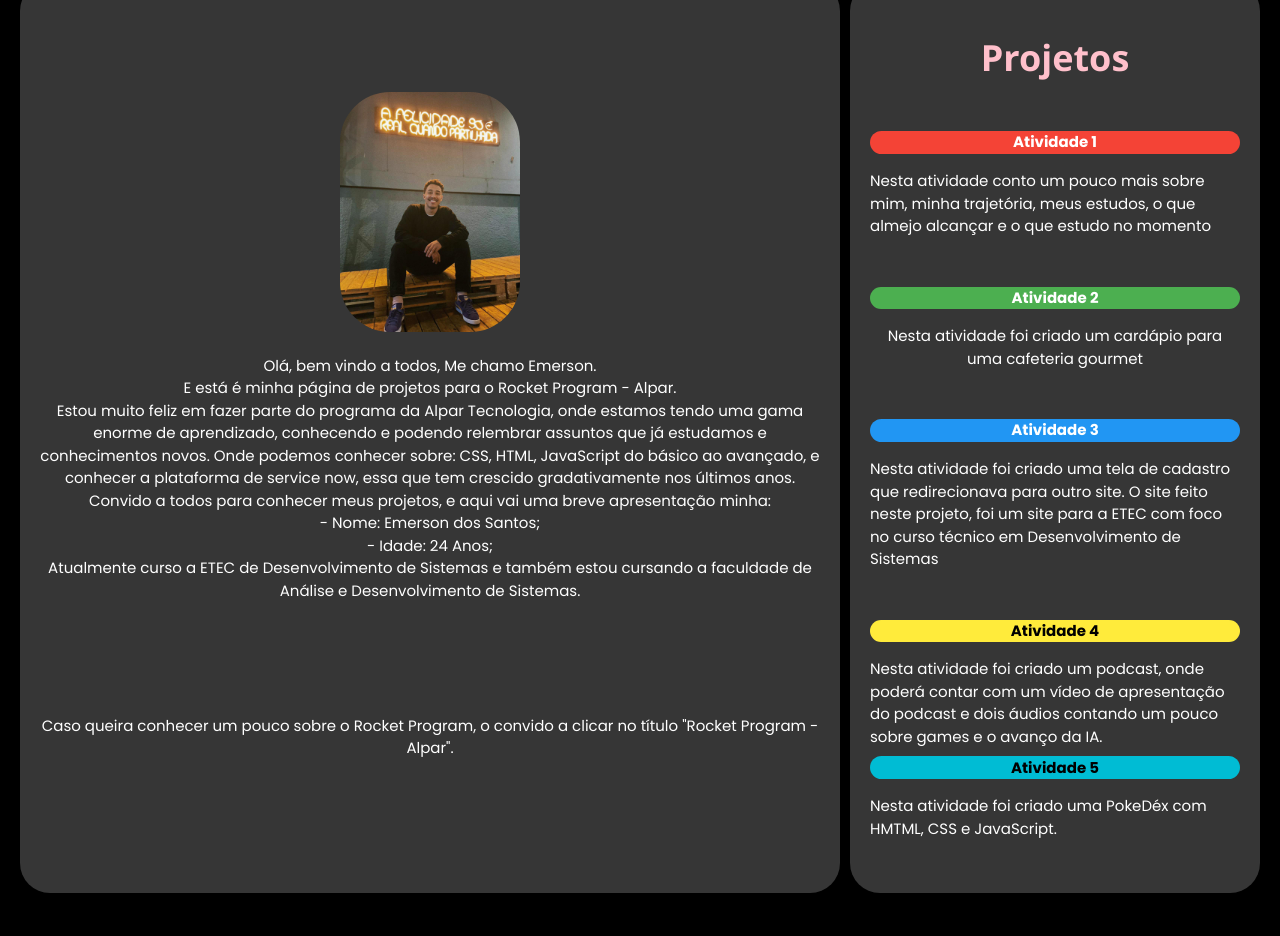
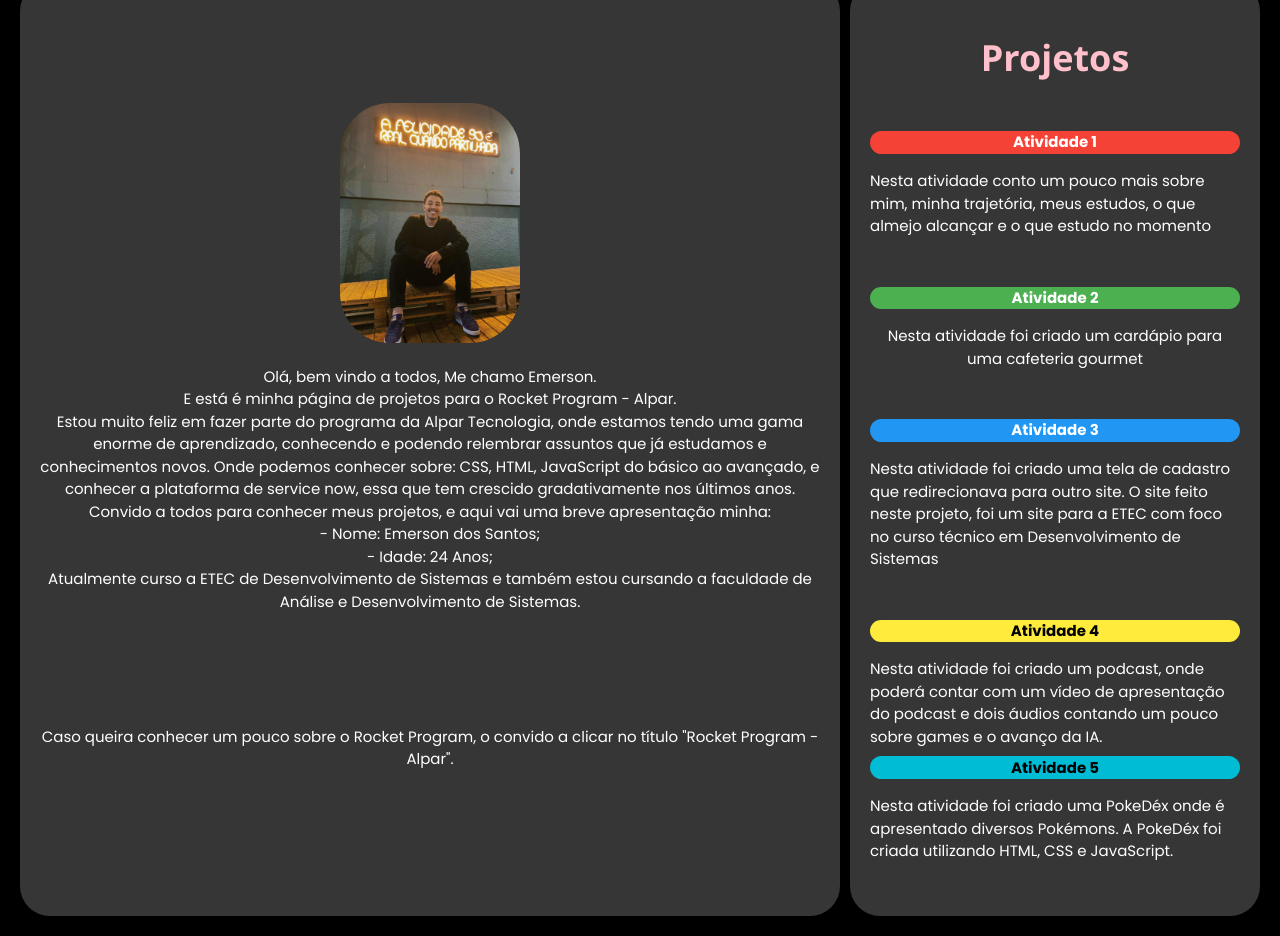
Before and after one commit to oliveirados10/repositorio-alpar, a plain HTML site: page index.html in a window 1280 px wide. Shown: the part 175-1111 px from the top of the page. Before the commit the page ends 1088 px from the top, so only its background shows below. Drawn offline with nearby package versions, Linux system fonts and the light colour scheme.

Commit message:
alteração na descrição do HTML

```diff
--- a/index.html
+++ b/index.html
@@ -82,7 +82,7 @@
             <div>
                 <a class="w3-container w3-round-xxlarge w3-panel w3-hover-opacity w3-cyan"
                     href="./atividade5/">Atividade 5</a>
-                <p> Nesta atividade foi criado uma PokeDéx com HMTML, CSS e JavaScript.</p>
+                <p> Nesta atividade foi criado uma PokeDéx onde é apresentado diversos Pokémons. A PokeDéx foi criada utilizando HTML, CSS e JavaScript.</p>
             </div>
             <hr>
 
```
